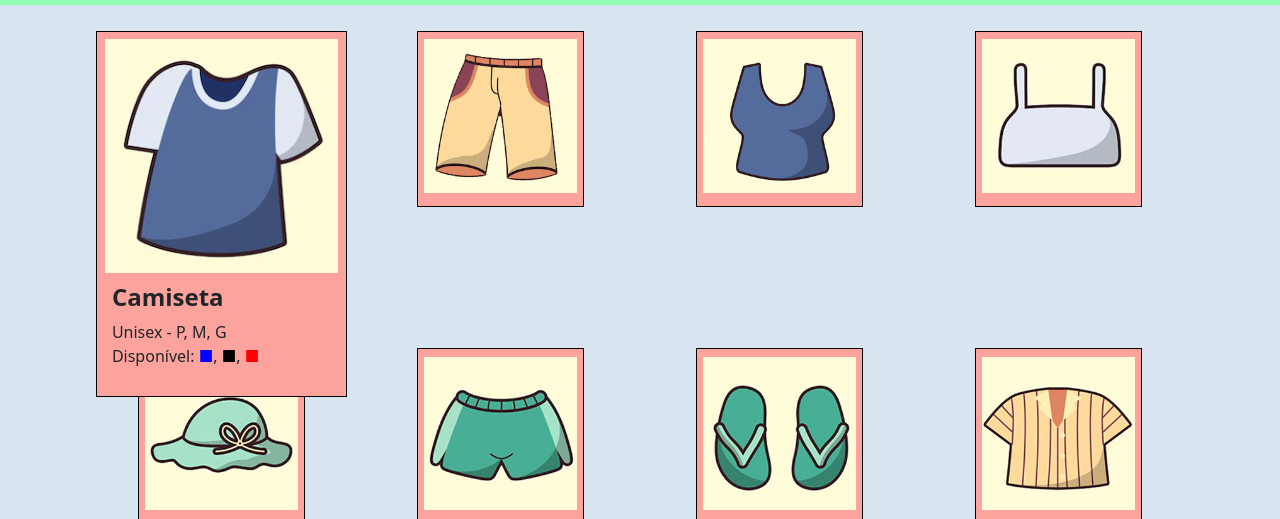
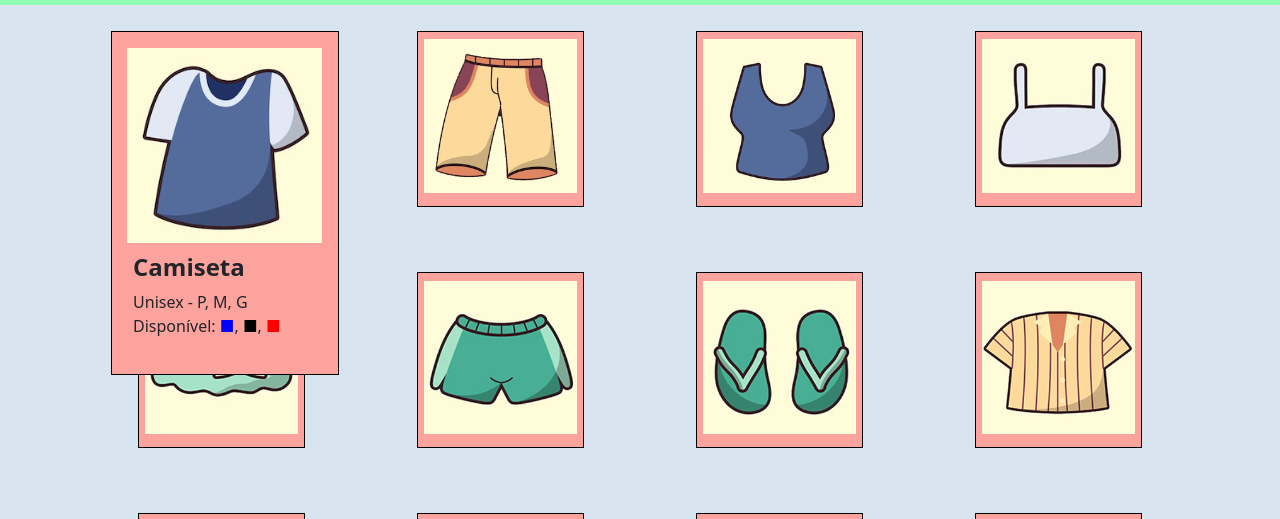
Before and after one commit to BernardoZacaron/Fitness-clothing-catalog, a plain HTML site: page FitnessClothingCatalog/public_html/index.html in a window 1280 px wide. In both pictures the pointer is over the element 221 px from the left and 327 px from the top of the page. Shown: the part 209-728 px from the top of the page. Drawn offline with nearby package versions, Linux system fonts and the light colour scheme.

Commit message:
Hover effect now work without affecting other rows

```diff
--- a/FitnessClothingCatalog/public_html/estilo/hover-effect.css
+++ b/FitnessClothingCatalog/public_html/estilo/hover-effect.css
@@ -4,10 +4,11 @@
 
 
 .card-roupa:hover {
-    width: 90%;
-    margin: 0 5% 25px;
+    width: 20%;
+    margin: 0 2.5% 0;
     display: block;
     z-index: 9;
+    position: absolute;
 }
 
 .card-roupa:hover .info-roupa {
--- a/FitnessClothingCatalog/public_html/estilo/splash.css
+++ b/FitnessClothingCatalog/public_html/estilo/splash.css
@@ -29,6 +29,7 @@ main{
     max-height: 80%;
     position: relative;
     z-index: 0;
+    padding-bottom: 5%;
 }
 
 .celula{
```
